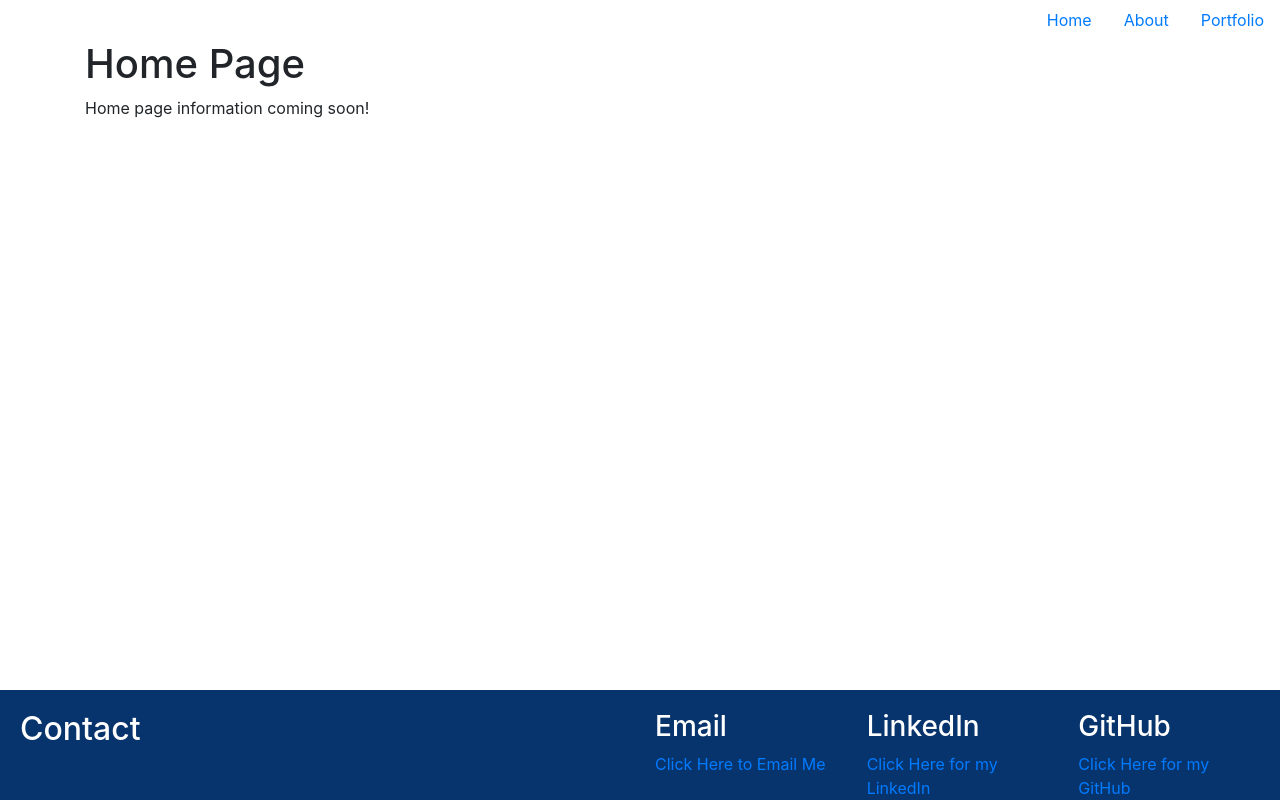
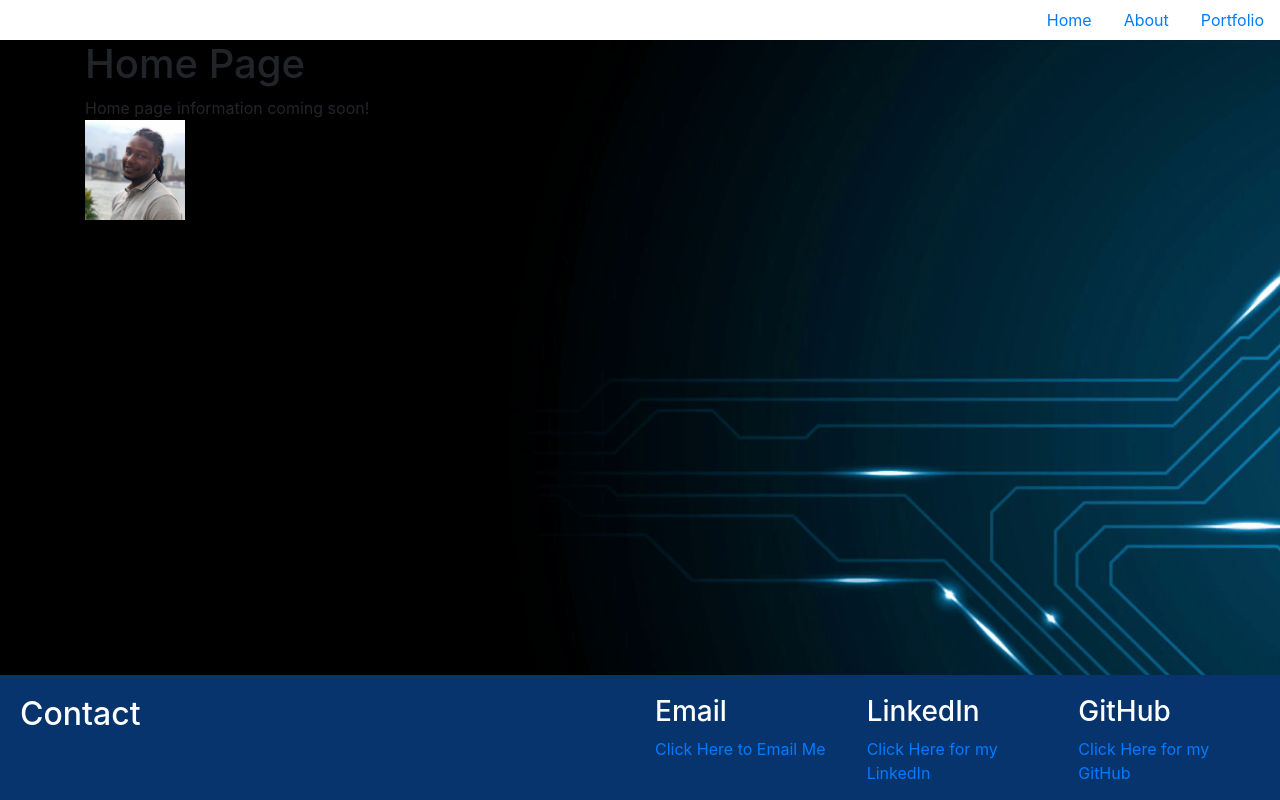
Before and after one commit to xj96/React-Portfolio, a React (Create React App) app: page / in a window 1280 px wide. Built offline with nearby package versions, Linux system fonts and the light colour scheme.

Commit message:
added background image placeholder on the home page

```diff
--- a/src/components/Footer.css
+++ b/src/components/Footer.css
@@ -10,4 +10,5 @@
   padding-left: 20px;
   padding-right: 20px;
   margin-top: 20px;
+  padding-bottom: 15px;
 }
--- a/src/components/Footer.js
+++ b/src/components/Footer.js
@@ -10,6 +10,7 @@ function Footer() {
             <div className="col-sm-6">
               <h2>Contact</h2>
             </div>
+            <br/>
             <div className="col-sm-2">
               <h3>Email</h3>
               <p>
@@ -18,6 +19,7 @@ function Footer() {
                 </a>
               </p>
             </div>
+            <br/>
             <div className="col-sm-2">
               <h3>LinkedIn</h3>
               <p>
@@ -30,6 +32,7 @@ function Footer() {
                 </a>
               </p>
             </div>
+            <br/>
             <div className="col-sm-2">
               <h3>GitHub</h3>
               <p>
--- /dev/null
+++ b/src/components/Home.css
@@ -0,0 +1,16 @@
+img {
+  height: 100%;
+  width: 100px;
+}
+
+.background {
+  height: 100%;
+  width: 1450px;
+  position: fixed;
+  z-index: 0;
+}
+
+.container {
+    position: relative;
+    z-index: 2;
+}
--- a/src/components/pages/About.js
+++ b/src/components/pages/About.js
@@ -1,6 +1,7 @@
 import React from "react";
 import Footer from "../Footer";
 import "/Users/xavierjackson/Desktop/Homework/React Portfolio/reactportfolio/src/components/About.css"
+
 
 function About() {
   return (
--- a/src/components/pages/Home.js
+++ b/src/components/pages/Home.js
@@ -1,14 +1,22 @@
 import React from "react";
 import Footer from "../Footer";
+import "/Users/xavierjackson/Desktop/Homework/React Portfolio/reactportfolio/src/components/Home.css";
+import XJ from "/Users/xavierjackson/Desktop/Homework/React Portfolio/reactportfolio/src/images/XJ.jpg";
+import BG from "/Users/xavierjackson/Desktop/Homework/React Portfolio/reactportfolio/src/images/tech-bg.png";
 
 function Home() {
   return (
     <div>
+      <div>
+        <img className="background" src={BG} alt="Background"></img>
+      </div>
+
       <div className="container">
         <h1>Home Page</h1>
         <p>Home page information coming soon!</p>
+        <img src={XJ} alt="Xavier Jackson" />
       </div>
-      <Footer/>
+      <Footer />
     </div>
   );
 }
--- a/src/components/pages/Portfolio.js
+++ b/src/components/pages/Portfolio.js
@@ -1,10 +1,14 @@
 import React from "react";
+import Footer from "../Footer";
 
 function Portfolio() {
   return (
-    <div className="container">
-      <h1>Portfolio Page</h1>
-      <p>Portfolio page content coming soon!</p>
+    <div>
+      <div className="container">
+        <h1>Portfolio Page</h1>
+        <p>Portfolio page content coming soon!</p>
+      </div>
+      <Footer />
     </div>
   );
 }
```
Also changed, not shown: src/images/XJ.jpg (added), src/images/tech-bg.png (added).
